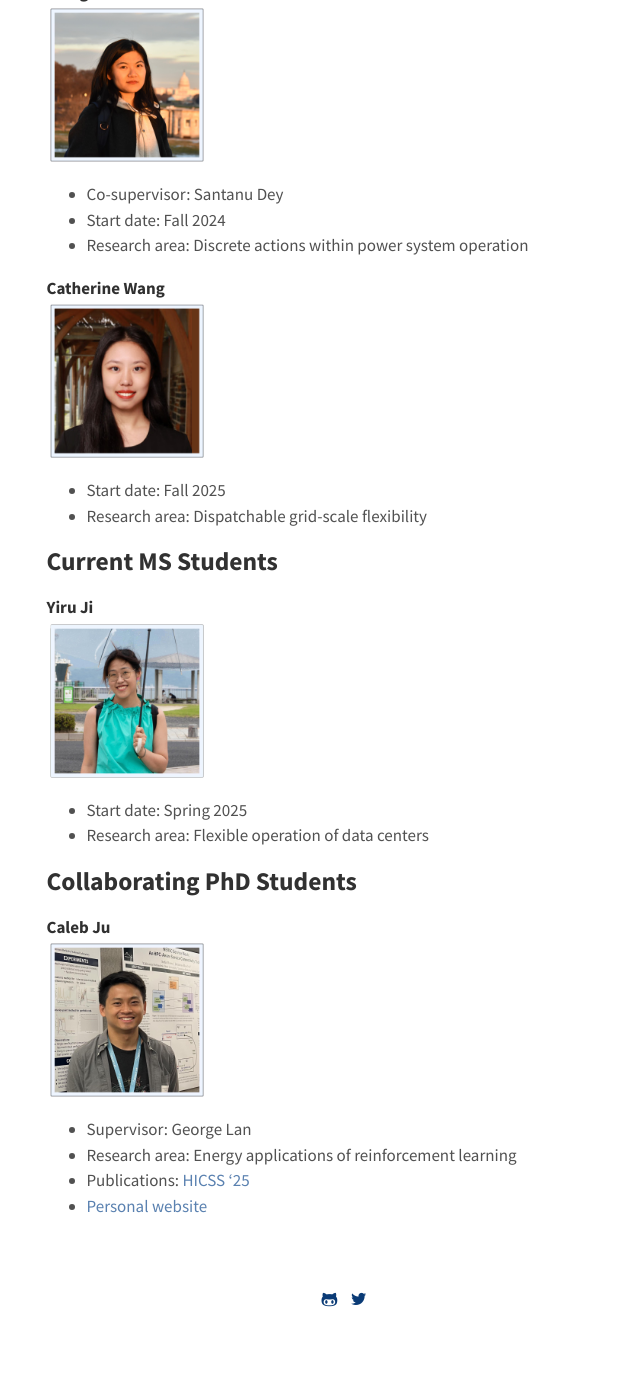
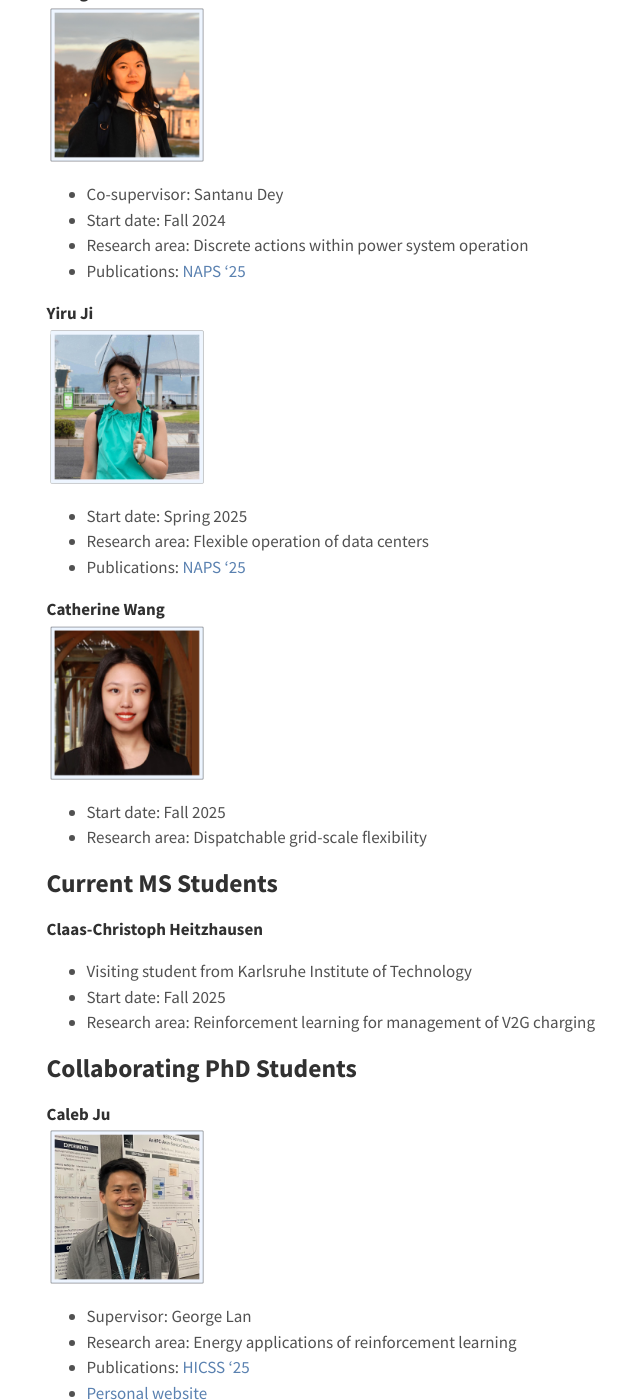
Before and after one commit to constancecrozier/constancecrozier.github.io, a Jekyll site: the page built from group.md, in a window 1280 px wide and 1400 px high, scrolled down 548 px. Shown: the whole window, without its empty margins (296-936 px from the left). Built offline with Jekyll 4.4.1, drawn with Linux system fonts in a browser that asks for light colours; before the commit the page ends 1895 px from its top, so only the background shows below that.

Commit message:
Update student papers

```diff
--- a/group.md
+++ b/group.md
@@ -9,13 +9,20 @@ title: Group Members
 <img src="/images/headshot_rina.jpeg" alt="drawing" width="160"/>
 * Start date: Fall 2023
 * Research area: Electrified freight transportation
-* Publications: [NAPS '25](files/naps_24.pdf)
+* Publications: [NAPS '24](files/naps_24.pdf)
 
 **Xiangxin An**
 <img src="/images/headshot_xiangxin.jpeg" alt="drawing" width="160"/>
 * Co-supervisor: Santanu Dey
 * Start date: Fall 2024
 * Research area: Discrete actions within power system operation
+* Publications: [NAPS '25](files/NAPS_25.pdf)
+
+**Yiru Ji**
+<img src="/images/headshot_yiru.jpeg" alt="drawing" width="160"/>
+* Start date: Spring 2025
+* Research area: Flexible operation of data centers
+* Publications: [NAPS '25](files/NAPS_252.pdf)
 
 **Catherine Wang**
 <img src="/images/headshot_catherine.png" alt="drawing" width="160"/>
@@ -23,10 +30,10 @@ title: Group Members
 * Research area: Dispatchable grid-scale flexibility
 
 <p style="text-align:center;"><h2>Current MS Students</h2></p>
-**Yiru Ji**
-<img src="/images/headshot_yiru.jpeg" alt="drawing" width="160"/>
-* Start date: Spring 2025
-* Research area: Flexible operation of data centers
+**Claas-Christoph Heitzhausen**
+* Visiting student from Karlsruhe Institute of Technology
+* Start date: Fall 2025
+* Research area: Reinforcement learning for management of V2G charging
 
 <p style="text-align:center;"><h2>Collaborating PhD Students</h2></p>
 **Caleb Ju**
```
Also changed, not shown: 3 other files.
